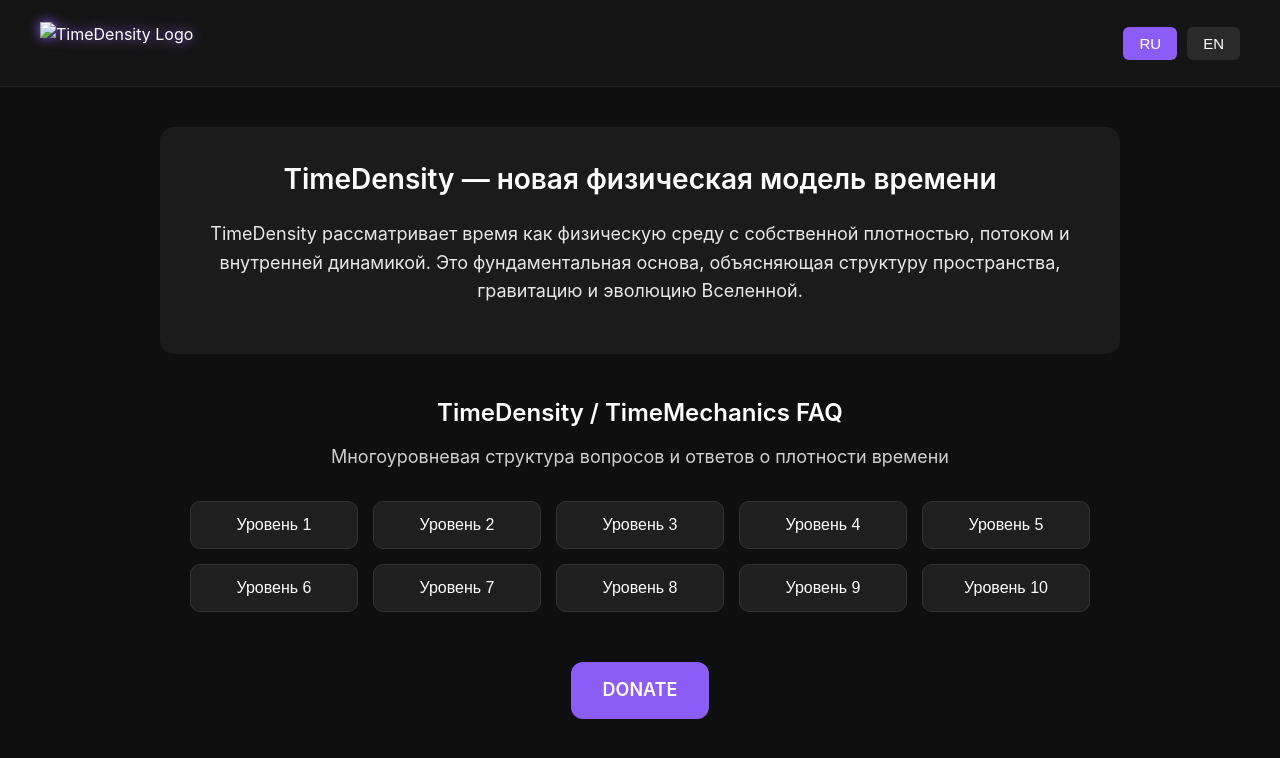
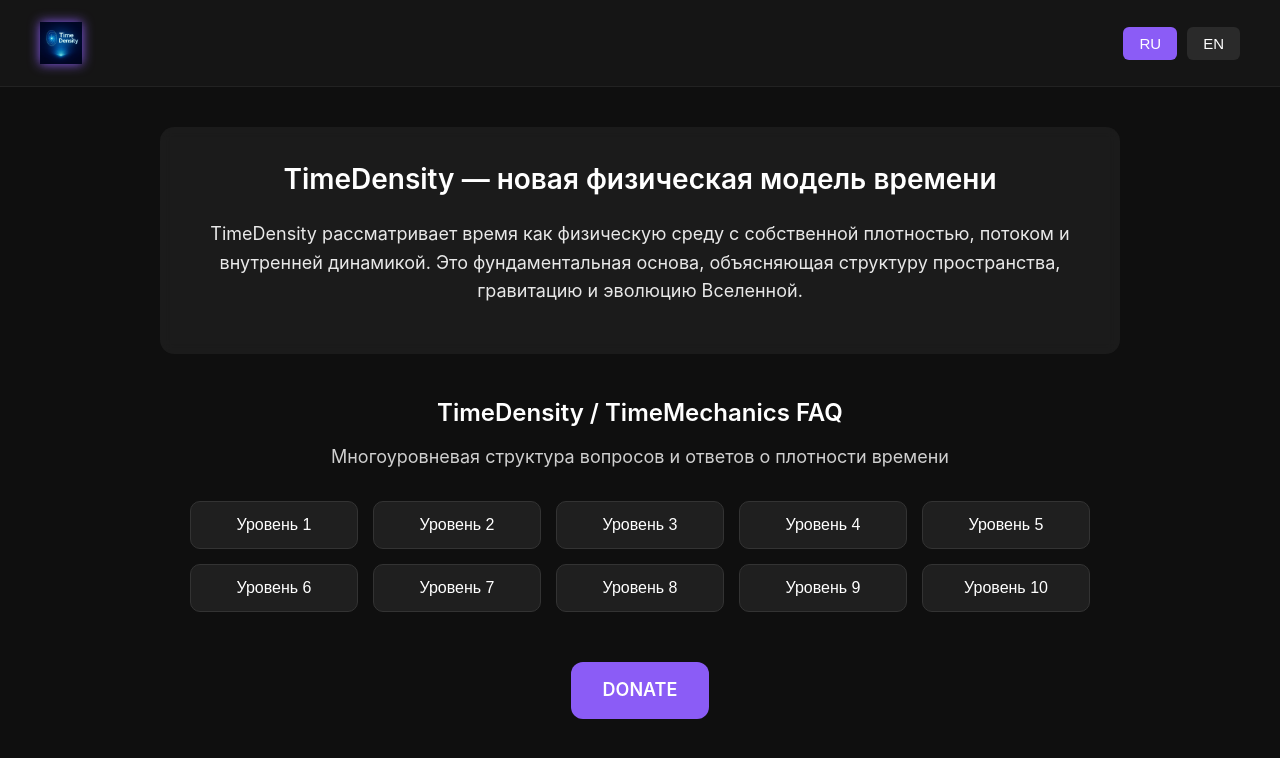
Before and after one commit to krv6246-cell/timedensity-site, a plain HTML site: page index.html in a window 1280 px wide. Drawn offline with Linux system fonts and the light colour scheme.

Commit message:
заменен формат логотипа на PNG в шапке сайта

```diff
--- a/index.html
+++ b/index.html
@@ -13,7 +13,7 @@
     <!-- HEADER -->
     <header class="site-header">
      <div class="left-block">
-    <img src="img/logo.svg" alt="TimeDensity Logo" class="logo-img">
+    <img src="img/logo.png" alt="TimeDensity Logo" class="logo-img">
 </div>
 
         <div class="lang-switch">
```
